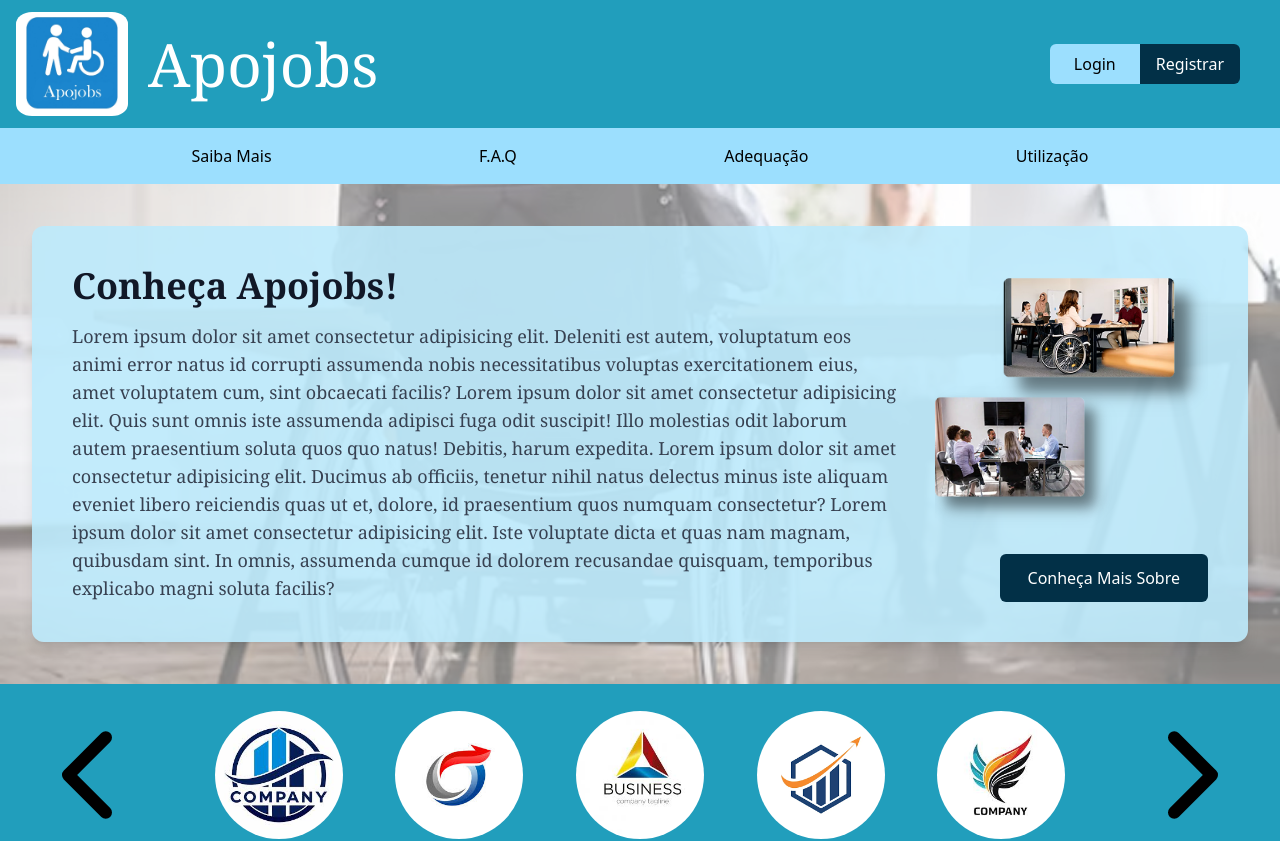
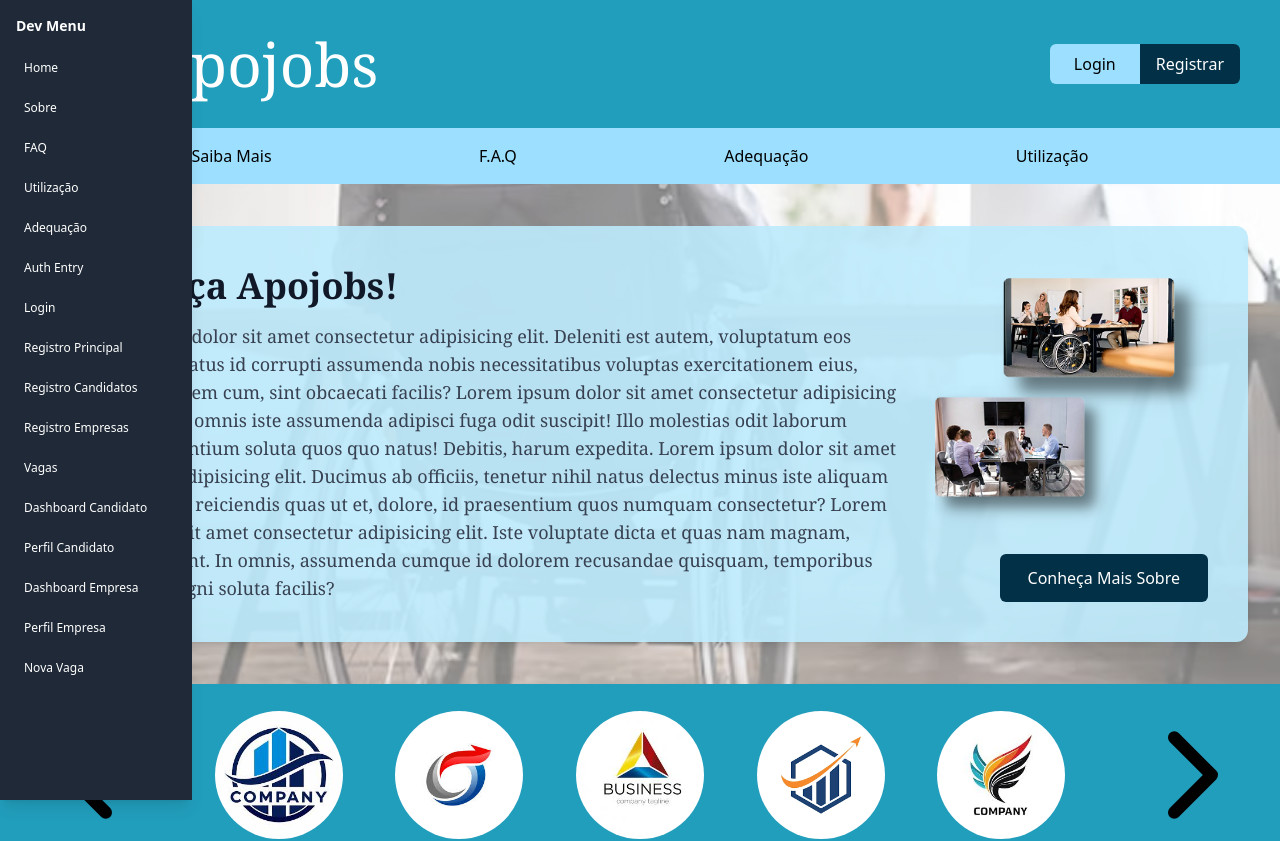
Before and after one commit to t4Facef/tic-2025-front, a React (Vite) app: page / in a window 1280 px wide. Shown: the top 841 px of the page. Built offline with nearby package versions, Linux system fonts and the light colour scheme.

Commit message:
Adição de menu de desenvolvedor pra facilitar percorrer as rotas

```diff
--- /dev/null
+++ b/src/components/structure/dev_menu.tsx
@@ -0,0 +1,43 @@
+import { Link } from "react-router-dom";
+
+export default function DevMenu() {
+    const routes = [
+        { path: "/", name: "Home" },
+        { path: "/about", name: "Sobre" },
+        { path: "/faq", name: "FAQ" },
+        { path: "/usage", name: "Utilização" },
+        { path: "/adaptation", name: "Adequação" },
+        { path: "/auth/entry", name: "Auth Entry" },
+        { path: "/auth/login", name: "Login" },
+        { path: "/auth/register/main", name: "Registro Principal" },
+        { path: "/auth/register/candidates", name: "Registro Candidatos" },
+        { path: "/auth/register/companies", name: "Registro Empresas" },
+        { path: "/jobs", name: "Vagas" },
+        { path: "/candidates/1/dashboard", name: "Dashboard Candidato" },
+        { path: "/candidates/1/profile", name: "Perfil Candidato" },
+        { path: "/companies/1/dashboard", name: "Dashboard Empresa" },
+        { path: "/companies/1/profile", name: "Perfil Empresa" },
+        { path: "/jobs/new", name: "Nova Vaga" },
+    ];
+
+    return (
+        <div className="fixed top-0 left-0 h-full w-2 z-50 group">
+            <div className="absolute left-0 top-0 h-full w-2 bg-transparent group-hover:w-48 transition-all duration-300">
+                <div className="hidden group-hover:block bg-gray-800 text-white h-full w-48 p-4 shadow-lg">
+                    <h3 className="text-sm font-bold mb-4">Dev Menu</h3>
+                    <div className="space-y-2">
+                        {routes.map((route) => (
+                            <Link
+                                key={route.path}
+                                to={route.path}
+                                className="block text-xs hover:bg-gray-700 p-2 rounded"
+                            >
+                                {route.name}
+                            </Link>
+                        ))}
+                    </div>
+                </div>
+            </div>
+        </div>
+    );
+}
--- a/src/components/structure/layout.tsx
+++ b/src/components/structure/layout.tsx
@@ -2,6 +2,7 @@ import { Outlet, useLocation } from "react-router-dom";
 import Footer from "./footer";
 import Header from "./header";
 import Nav from "./nav";
+import DevMenu from "./dev_menu";
 
 export default function Layout() {
   // Obtém a rota atual (ex: /usuarios, /home, etc)
@@ -21,6 +22,7 @@ export default function Layout() {
         <Outlet />
       </main>
       <Footer />
+      <DevMenu />
     </div>
   );
 }
```
